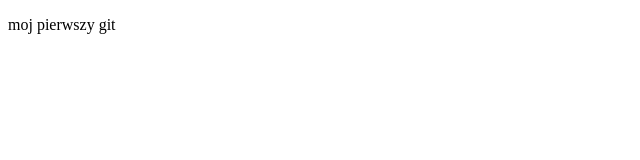
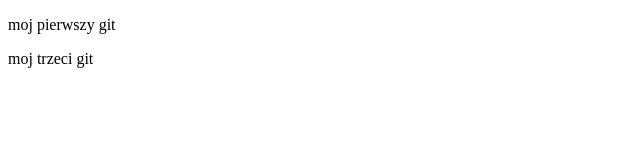
Before and after one commit to nudello/proffesional, a plain HTML site: page index.html in a window 1280 px wide. Shown: the full height of the page, 0-640 px from the left. Drawn offline with Linux system fonts and the light colour scheme.

Commit message:
trzeci git

```diff
--- a/index.html
+++ b/index.html
@@ -6,5 +6,6 @@
 </head>
 <body>
     <p>moj pierwszy git</p>
+    <p>moj trzeci git</p>
 </body>
 </html>
```
